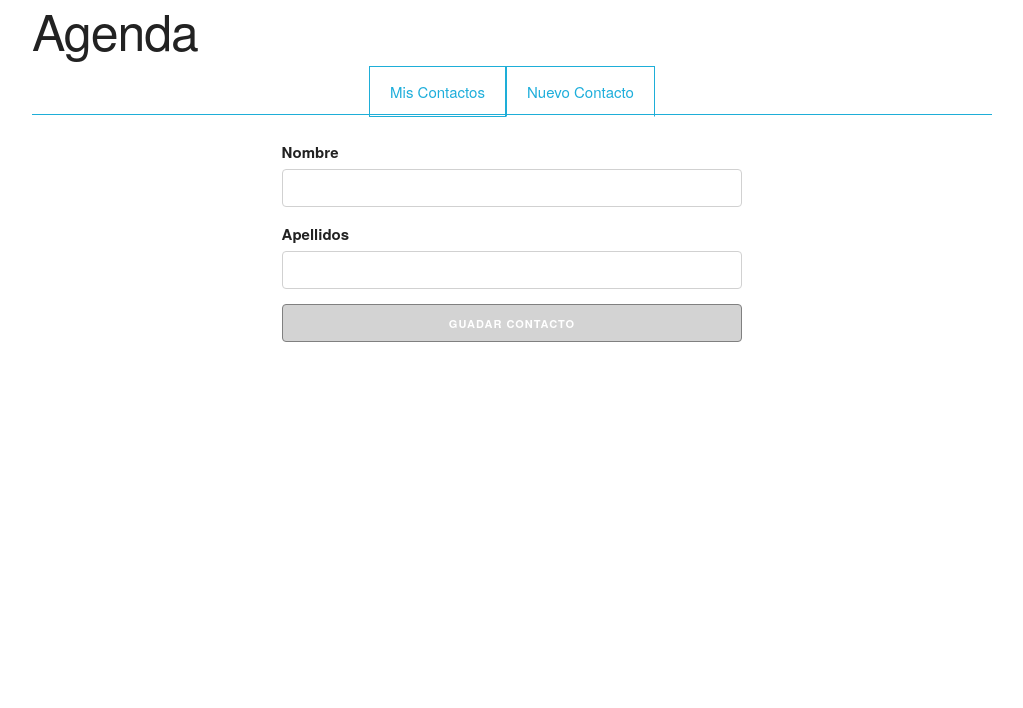
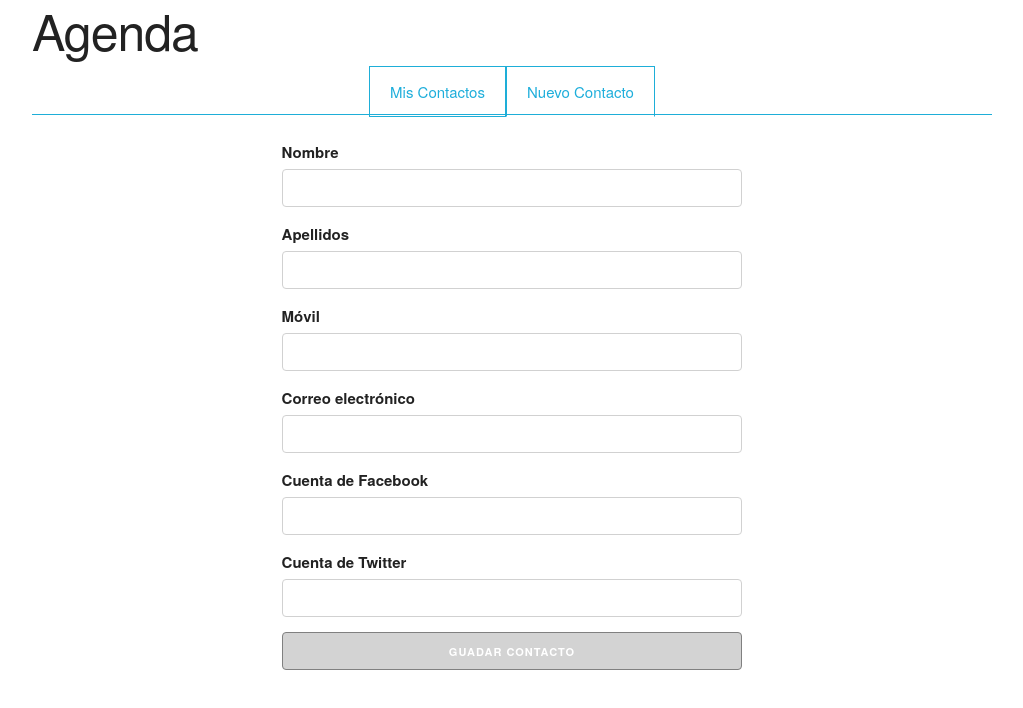
Before and after one commit to eaboy/Kc-Angular, an Angular app: page /nuevo-contacto in a window 1280 px wide. Shown: the top 708 px of the page, without its empty margins (128-1151 px from the left). Built offline with nearby package versions, Linux system fonts and the light colour scheme.

Commit message:
Completamos el formulario con los campos que faltaban

```diff
--- a/src/app/formulario-contacto/formulario-contacto.component.html
+++ b/src/app/formulario-contacto/formulario-contacto.component.html
@@ -1,33 +1,61 @@
 <!-- Enlazamos un 'FormGroup' al elemento <fomr> de Html gracias a la directiva FormGroup. En el caso de querer enlazar propiedades del modelo del 'FormGroup' a los elementos <input> del formulario, lo haremos usando la directiva 'formControlName'. -->
 <form [formGroup]="formulario" (ngSubmit)="notificarGuardadoContacto()">
 
+  <!-- Nombre -->
   <div class="row">
     <div class="offset-by-three six columns">
       <label for="">Nombre</label>
-      <input
-      type="text"
-      formControlName="nombre"
-      class="u-full-width">
+      <input type="text" formControlName="nombre" class="u-full-width">
       <span *ngIf="formulario.get('nombre').touched && formulario.get('nombre').invalid">El nombre del contacto es obligatorio</span>
     </div>
   </div>
+
+  <!-- Apellidos -->
   <div class="row">
     <div class="offset-by-three six columns">
       <label for="">Apellidos</label>
-      <input
-      type="text"
-      formControlName="apellidos"
-      class="u-full-width">
+      <input type="text" formControlName="apellidos" class="u-full-width">
       <span *ngIf="formulario.get('apellidos').touched && formulario.get('apellidos').invalid">Los apellidos del contacto son obligatorio</span>
     </div>
   </div>
+
+  <!-- Móvil -->
   <div class="row">
     <div class="offset-by-three six columns">
-      <button
-      type="submit"
-      [disabled]="formulario.invalid"
-      class="u-full-width button-primary">
-      Guadar contacto
+      <label for="">Móvil</label>
+      <input type="text" formControlName="movil" class="u-full-width">
+    </div>
+  </div>
+
+  <!-- email -->
+  <div class="row">
+    <div class="offset-by-three six columns">
+      <label for="">Correo electrónico</label>
+      <input type="text" formControlName="email" class="u-full-width">
+    </div>
+  </div>
+
+  <!-- Facebook -->
+  <div class="row">
+    <div class="offset-by-three six columns">
+      <label for="">Cuenta de Facebook</label>
+      <input type="text" formControlName="facebook" class="u-full-width">
+    </div>
+  </div>
+
+  <!-- twitter -->
+  <div class="row">
+    <div class="offset-by-three six columns">
+      <label for="">Cuenta de Twitter</label>
+      <input type="text" formControlName="twitter" class="u-full-width">
+    </div>
+  </div>
+
+  <!-- Botón de guardar -->
+  <div class="row">
+    <div class="offset-by-three six columns">
+      <button type="submit" [disabled]="formulario.invalid" class="u-full-width button-primary">
+        Guadar contacto
       </button>
     </div>
   </div>
--- a/src/app/formulario-contacto/formulario-contacto.component.ts
+++ b/src/app/formulario-contacto/formulario-contacto.component.ts
@@ -23,7 +23,11 @@ export class FormularioContactoComponent {
     // Para crear un nuevo 'FormGroup' debemos indicar en un bojeto JSON las prropiedades que recogemos del formulario Html.
     this.formulario = this._formBuilder.group({
       nombre: ['', Validators.required],
-      apellidos: ['', Validators.required]
+      apellidos: ['', Validators.required],
+      movil: '',
+      email: '',
+      facebook: '',
+      twitter: ''
     });
   }
 
```
